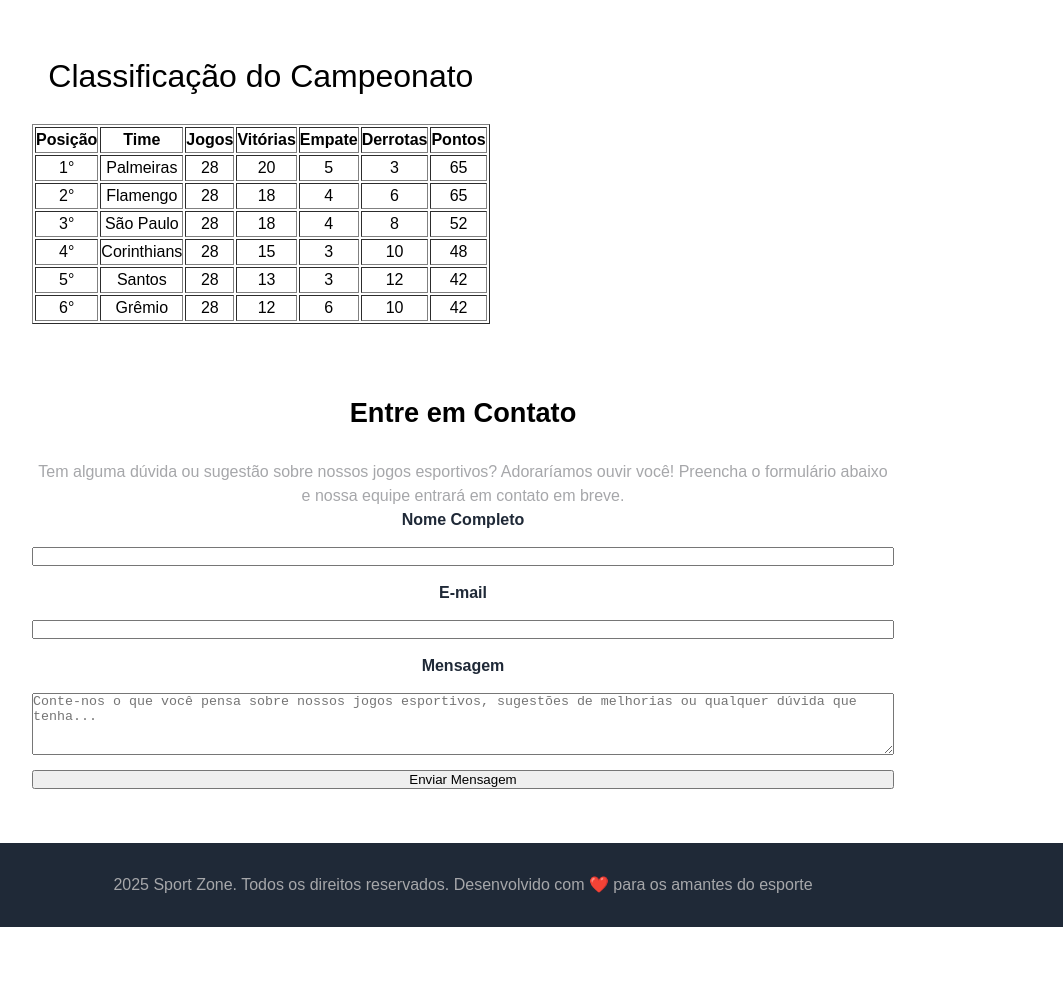
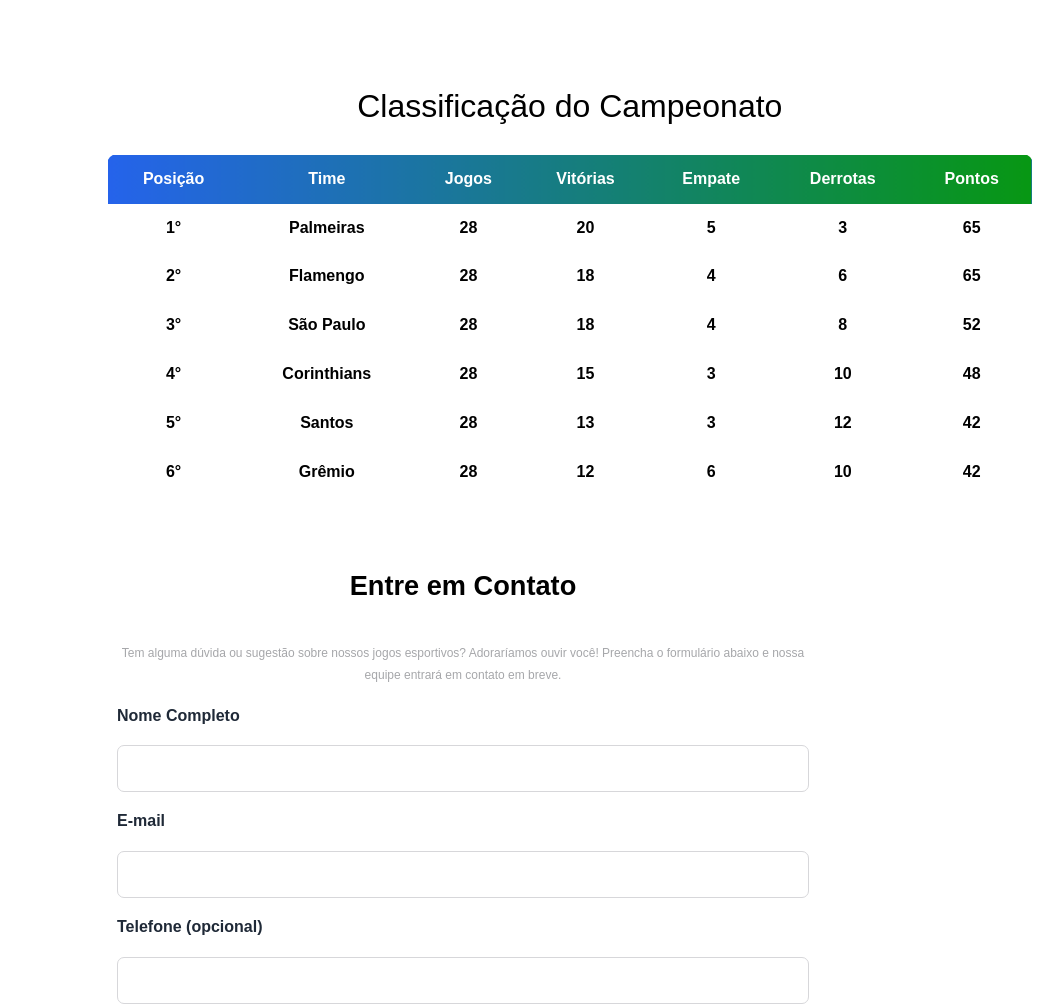
Before and after one commit to JLFranca007/SportZone, a plain HTML site: page index.html in a window 1280 px wide. Shown: the part 980-1987 px from the top of the page, without its empty margins (177-1240 px from the left). Before the commit the page ends 1907 px from the top, so only its background shows below. Drawn offline with Linux system fonts and the light colour scheme.

Commit message:
att-de-quase-tudo

```diff
--- a/index.html
+++ b/index.html
@@ -17,9 +17,9 @@
 
         <nav>
             <ul>
-                <li><a href="jogos">Jogos</a></li>
-                <li><a href="tabela">Tabela</a></li>
-                <li><a href="contatos">Contato</a></li>
+                <li><a href="#jogos">Jogos</a></li>
+                <li><a href="#tabela">Tabela</a></li>
+                <li><a href="#contatos">Contato</a></li>
             </ul>
         </nav>
 
@@ -114,13 +114,15 @@
 
             <section id="contatos">
                 <h2>Entre em Contato</h2>
-                <p>Tem alguma dúvida ou sugestão sobre nossos jogos esportivos? Adoraríamos ouvir você! Preencha o formulário abaixo e nossa equipe entrará em contato em breve.</p>
 
                 <form action="#">
+                    <p>Tem alguma dúvida ou sugestão sobre nossos jogos esportivos? Adoraríamos ouvir você! Preencha o formulário abaixo e nossa equipe entrará em contato em breve.</p>
                     <label for="nome">Nome Completo</label>
                     <input type="text" name="nome" id="nome">
                     <label for="email">E-mail</label>
                     <input type="email" name="email" id="email" required>
+                    <label for="telefone">Telefone (opcional)</label>
+                    <input type="telefone" name="telefone" id="telefone">
                     <label for="mensagem">Mensagem</label>
                     <textarea name="mensagem" id="mensagem" rows="4" cols="30" required placeholder="Conte-nos o que você pensa sobre nossos jogos esportivos, sugestões de melhorias ou qualquer dúvida que tenha..."></textarea>
                     <button type="submit">Enviar Mensagem</button>
--- a/style.css
+++ b/style.css
@@ -8,7 +8,7 @@
 
 body {
     font-family: "sistem-ui", sans-serif;
-    line-height: 1.5;
+    line-height: 1.8;
     text-align: center;
 }
 
@@ -68,17 +68,28 @@ h6{
 }
 
 header {
-    background-color: linear-gradient(90deg, #2563eb 3%, #079713 100%);
+    background: linear-gradient(90deg, #2563eb 3%, #079713 100%);
     padding: 10px 10px;
     text-align: center;
 }
 
 nav{
-    background-color:#2563eb;
+    background:linear-gradient(90deg, #2563eb 3%, #079713 100%);
+    position: sticky;
+    top: 0;
+    padding-top: 7px;
+    padding-bottom: 7px;
+}
+
+nav ul {
+    display: flex;
+    justify-content: center;
+    list-style: none;
+    padding: 10px;
 }
 
 main{
-    max-width: 950px;
+    max-width: 800px;
     margin: 30px auto;
     padding: 0 20px;
 }
@@ -88,19 +99,58 @@ main>section{
     margin-bottom: 24px;
 }
 
+main>h2{
+    margin-top: 45px;
+}
+
+section>form{
+    padding: 10px 10px;
+}
+
 form{
     display: grid;
     gap: 15px;
 }
 
+form>p{
+    font-size: 0.75rem;
+}
+
 label {
     font-weight: bold;
     color: #1f2937;
+    text-align: left;
+}
+
+
+input, textarea {
+    padding: 15px 10px;
+    border: 0.7px solid #d7d7da;
+    border-radius: 7px;
+}
+
+input:focus, textarea:focus {
+    border-color: #fc8585;
+    box-shadow: 0 0 10px rgb(255, 255, 255);
+}
+
+button{
+    background: linear-gradient(90deg, #2563eb 0%, #079713 100%);
+    color: #fff;
+    border: none;
+    padding: 15px 2px;
+    border-radius: 10px;
+    font-weight: 500;
+    width: 30%;
+    margin-left: 190px;
 }
 
 table{
-    text-align: center;
-
+    background: linear-gradient(90deg, #2563eb 0%, #079713 100%);
+    width: 130%;
+    border: 1px solid #ffffff;
+    border-radius: 10px;
+    border-collapse: collapse;
 }
 caption{
     font-size: 2rem;
@@ -108,8 +158,17 @@ caption{
     text-align: center;
 }
 
-thead{
-    text-align: center;
+thead th{
+    color: #fff;
+    padding: 10px 10px;
+    border: none;
+}
+
+tbody td{
+    font-weight: bold;
+    background: #fff;
+    padding: 10px 10px;
+    border: none;
 }
 
 footer {
```
